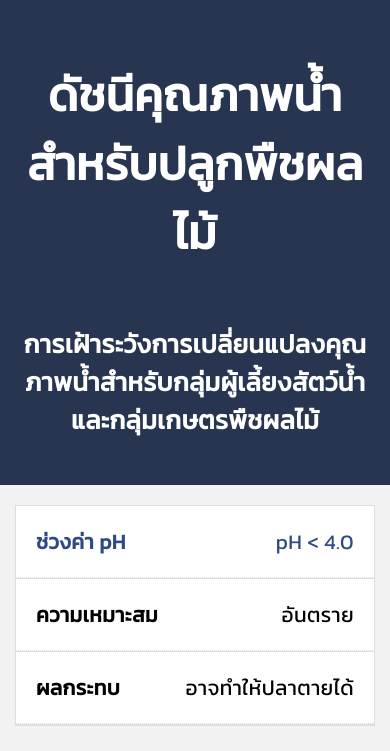
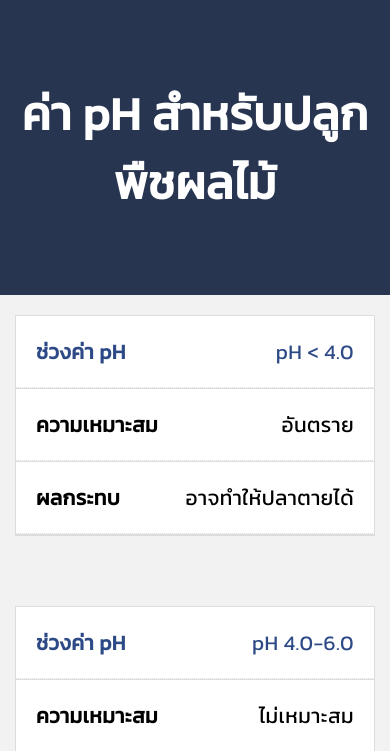
Before and after one commit to FaceND/khanabnak-water_monitoring-web, a Flask app: page /growing_fruit_table in a window 390 px wide. Shown: the top 751 px of the page. Run offline with Flask 3, Linux system fonts and the light colour scheme.

Commit message:
fix Text Table

```diff
--- a/templates/table/growing_fruit_crops_table.html
+++ b/templates/table/growing_fruit_crops_table.html
@@ -24,19 +24,11 @@
       }
 
       .box-header {
-        padding-top: 60px;
-        padding-bottom: 40px;
+        padding-top: 100px;
         h2 {
           font-size: 2.9rem;
           font-weight: 600;
           word-break: break-word;
-          align-items: center;
-        }
-        h3 {
-          font-size: 2rem;
-          font-weight: 600;
-          word-break: break-word;
-          align-items: center;
         }
       }
 
@@ -104,15 +96,16 @@
 
         .box-header {
           padding: 20px;
-          padding-top: 1px;
           background-color: #283551;
           h2 {
             color: white;
             padding: 20px 0;
           }
-          h3 {
-            color: white;
-          }
+        }
+
+        h2,
+        h3 {
+          text-align: center;
         }
 
         .box-table {
@@ -187,11 +180,7 @@
   </head>
   <body>
     <div class="box-header">
-      <h2 style="text-align: center">ดัชนีคุณภาพน้ำสำหรับปลูกพืชผลไม้</h2>
-      <h3 style="text-align: center">
-        การเฝ้าระวังการเปลี่ยนแปลงคุณภาพน้ําสําหรับกลุ่มผู้เลี้ยงสัตว์น้ํา
-        และกลุ่มเกษตรพืชผลไม้
-      </h3>
+      <h2>ค่า pH สำหรับปลูกพืชผลไม้</h2>
     </div>
     <div class="box-table">
       <table>
```
Also changed, not shown: templates/table/coastal_aquaculture_table.html (+7 -6 lines), templates/table/raising_fish_cage_table.html (+8 -7 lines), templates/table/white_shrimp_table.html (+7 -4 lines), README.md.
